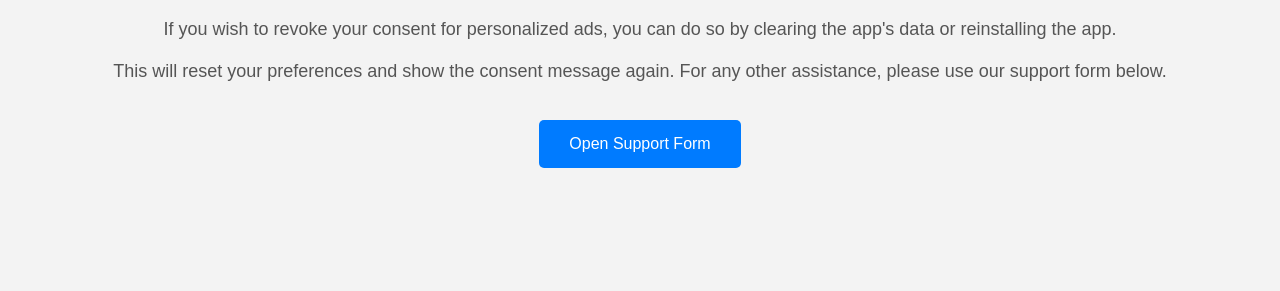
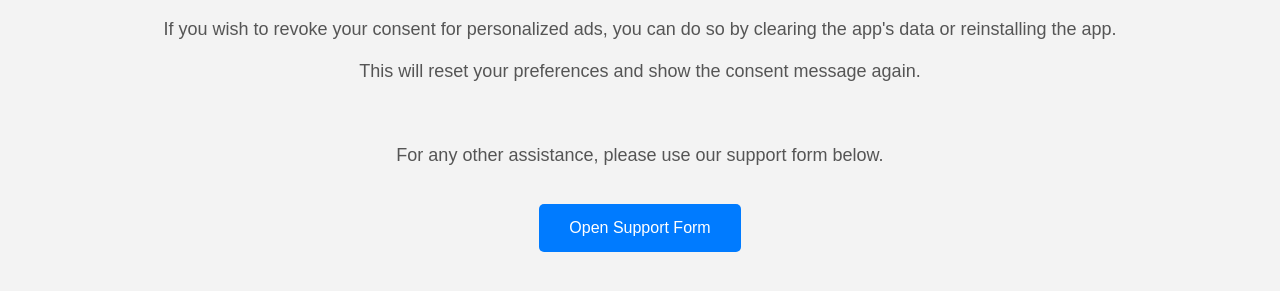
Before and after one commit to Eitan-Drutman/app-ads, a plain HTML site: page revoke-consent.html in a window 1280 px wide. Shown: the part 119-410 px from the top of the page. Drawn offline with Linux system fonts and the light colour scheme.

Commit message:
Update revoke-consent.html

```diff
--- a/revoke-consent.html
+++ b/revoke-consent.html
@@ -36,8 +36,8 @@
         If you wish to revoke your consent for personalized ads, you can do so by clearing the app's data or reinstalling the app.
         <br><br>
         This will reset your preferences and show the consent message again.
-        <be><be>
-        <be><be>
+        <br><br>
+        <br><br>
         For any other assistance, please use our support form below.
     </p>
 
```
